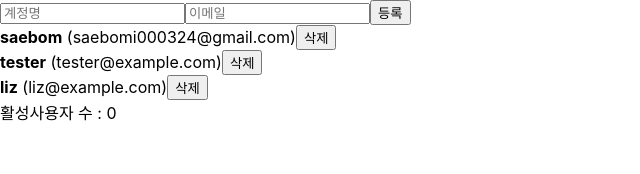
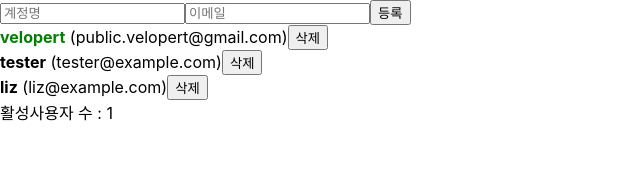
Before and after one commit to saebomi/begin-react, a React (Create React App) app: page / in a window 1280 px wide. Shown: the top 174 px of the page, without its empty margins (0-640 px from the left). Built offline with nearby package versions, Linux system fonts and the light colour scheme.

Commit message:
커스텀 hook예제

```diff
--- a/src/App.js
+++ b/src/App.js
@@ -1,76 +1,93 @@
-import React, {useRef, useState, useMemo, useCallback} from 'react';
+import React, { useRef, useReducer, useMemo, useCallback } from 'react';
 import UserList from './UserList';
 import CreateUser from './CreateUser';
+import useInputs from './hooks/useInputs';
 
-function countActiveUsers(users){
+function countActiveUsers(users) {
   console.log('활성 사용자 수를 세는중...');
   return users.filter(user => user.active).length;
 }
-// countActiveUsers 함수 > active 값이 true인 사용자의 수를 세는 역할
+
+const initialState = {
+  users: [
+    {
+      id: 1,
+      username: 'velopert',
+      email: 'public.velopert@gmail.com',
+      active: true
+    },
+    {
+      id: 2,
+      username: 'tester',
+      email: 'tester@example.com',
+      active: false
+    },
+    {
+      id: 3,
+      username: 'liz',
+      email: 'liz@example.com',
+      active: false
+    }
+  ]
+};
+
+function reducer(state, action) {
+  switch (action.type) {
+    case 'CREATE_USER':
+      return {
+        users: state.users.concat(action.user)
+      };
+    case 'TOGGLE_USER':
+      return {
+        users: state.users.map(user =>
+          user.id === action.id ? { ...user, active: !user.active } : user
+        )
+      };
+    case 'REMOVE_USER':
+      return {
+        users: state.users.filter(user => user.id !== action.id)
+      };
+    default:
+      return state;
+  }
+}
 
 function App() {
-  const [inputs, setInputs] = useState({
+  const [{ username, email }, onChange, reset] = useInputs({
     username: '',
-    email:''
+    email: ''
   });
-  const {username, email} = inputs;
-  const onChange = e => {
-    const {name, value} = e.target;
-    setInputs({
-      ...inputs,
-      [name]:value
-    });
-  };
+  const [state, dispatch] = useReducer(reducer, initialState);
+  const nextId = useRef(4);
 
-  const [users, setUsers] = useState([
-    {
-      id:1,
-      username:'saebom',
-      email:'saebomi000324@gmail.com'
-    },
-    {
-      id:2,
-      username:'tester',
-      email:'tester@example.com'
-    },
-    {
-      id:3,
-      username:'liz',
-      email:'liz@example.com'
-    }
-  ]);
+  const { users } = state;
 
-  const nextId = useRef(4);
-  // useRef()를 사용할 때 파라미터를 넣어주면, 이 값이 .current 값의 기본값!
   const onCreate = useCallback(() => {
-    const user={
+    dispatch({
+      type: 'CREATE_USER',
+      user: {
         id: nextId.current,
         username,
         email
-  };
-  setUsers(users => users.concat(user));
+      }
+    });
+    reset();
+    nextId.current += 1;
+  }, [username, email, reset]);
 
-  setInputs({
-      username: '',
-      email: ''
+  const onToggle = useCallback(id => {
+    dispatch({
+      type: 'TOGGLE_USER',
+      id
     });
-    nextId.current +=1;
-  }, [username, email]);
+  }, []);
 
-  const onRemove = useCallback(
-    id =>{
-    // user.id가 파라미터로 일치하지 않는 원소만 추출해서 새로운 배열을 만듬
-    // = user.id 가 id인 것을 제거함
-    setUsers(users.filter(user => user.id !== id));
-  }, [users]);
-
-  const onToggle = useCallback(
-    id =>{
-    setUsers(
-      users.map(user =>
-        user.id === id ? {...user, active: !user.active } :user)
-    );
-  },[users]);
+  const onRemove = useCallback(id => {
+    dispatch({
+      type: 'REMOVE_USER',
+      id
+    });
+  }, []);
 
   const count = useMemo(() => countActiveUsers(users), [users]);
   return (
@@ -81,20 +98,10 @@ function App() {
         onChange={onChange}
         onCreate={onCreate}
       />
-      <UserList users={users} onRemove={onRemove} onToggle={onToggle} />
+      <UserList users={users} onToggle={onToggle} onRemove={onRemove} />
       <div>활성사용자 수 : {count}</div>
     </>
   );
 }
-  /*return(
-    <UserList />
-    /*<Wrapper>
-    <Hello name="react" color="red" isSpecial={true}/>
-    // isSpecial 이름만 넣어주면 isSpecial={true} 와 동일한 의미
-    <Hello color="pink"/>
-    </Wrapper>
-    <Counter />
-    <InputSample />
-  );
-}*/
+
 export default App;
```
Lines whose indentation alone changed are shown as unchanged.
